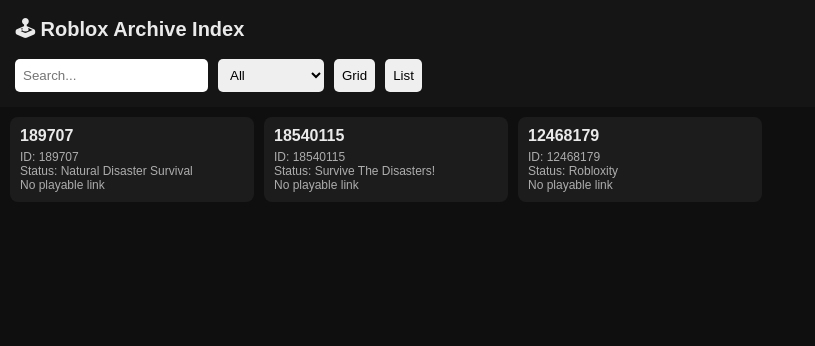
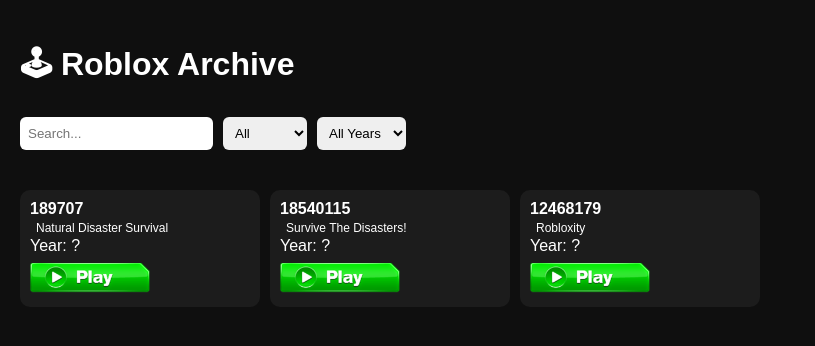
Before and after one commit to Crustav0IndexTeam/Old-Roblox-Archival-Project, a website: page index.html in a window 1280 px wide. Shown: the whole page, without its empty margins (0-815 px from the left). Drawn offline with Linux system fonts and the light colour scheme.

Commit message:
Update index.html

```diff
--- a/index.html
+++ b/index.html
@@ -7,118 +7,92 @@
 <style>
 body {
   margin: 0;
-  font-family: Arial, sans-serif;
+  font-family: Arial;
   background: #0f0f0f;
-  color: #eaeaea;
+  color: white;
 }
 
-/* HEADER */
 header {
-  padding: 15px;
-  background: #151515;
-  display: flex;
-  flex-direction: column;
-  gap: 10px;
+  padding: 20px;
 }
 
-h1 {
-  margin: 0;
-  font-size: 20px;
-}
-
-/* CONTROLS */
 .controls {
   display: flex;
+  gap: 10px;
   flex-wrap: wrap;
-  gap: 10px;
 }
 
 input, select, button {
   padding: 8px;
-  border-radius: 5px;
+  border-radius: 6px;
   border: none;
 }
 
-/* GRID / LIST */
-#list.grid {
+.grid {
   display: grid;
   grid-template-columns: repeat(auto-fill, minmax(220px, 1fr));
   gap: 10px;
-  padding: 10px;
+  padding: 20px;
 }
 
-#list.list {
-  display: block;
+.card {
+  background: #1c1c1c;
   padding: 10px;
+  border-radius: 10px;
 }
 
-/* ITEM CARD */
-.item {
-  background: #1c1c1c;
-  border-radius: 8px;
-  padding: 10px;
-  position: relative;
-  overflow: hidden;
+.badge {
+  font-size: 12px;
+  padding: 2px 6px;
+  border-radius: 4px;
+  display: inline-block;
 }
 
-.title {
-  font-weight: bold;
-  margin-bottom: 5px;
+.valid { background: green; }
+.deleted { background: red; }
+.unrated { background: orange; }
+.invalid { background: gray; }
+
+.play {
+  display: inline-block;
+  margin-top: 8px;
 }
 
-.meta {
-  font-size: 12px;
-  opacity: 0.7;
+.play img {
+  width: 120px;
+  height: auto;
+  display: block;
 }
-
-/* PLAY BUTTON (FIXED STRETCH ISSUE) */
-.play-btn {
-  display: inline-flex;
-  align-items: center;
-  gap: 6px;
-  margin-top: 8px;
-  padding: 6px 10px;
-  background: #2a2a2a;
-  border-radius: 6px;
-  text-decoration: none;
-  color: #4ea1ff;
-}
-
-.play-btn img {
-  width: 18px;
-  height: 18px;
-  object-fit: contain; /* FIXES STRETCHING */
-}
-
-/* STATUS COLORS */
-.VALID { border-left: 4px solid #2ecc71; }
-.DELETED { border-left: 4px solid #e74c3c; }
-.UNAVAILABLE { border-left: 4px solid #f39c12; }
-.UNRATED { border-left: 4px solid #9b59b6; }
-.INVALID { border-left: 4px solid #7f8c8d; }
-
 </style>
 </head>
 
 <body>
 
 <header>
-  <h1>🕹 Roblox Archive Index</h1>
+<h1>🕹 Roblox Archive</h1>
 
 <div class="controls">
 <input id="search" placeholder="Search..." />
 
 <select id="filter">
-      <option value="ALL">All</option>
-      <option value="VALID">Valid</option>
-      <option value="UNRATED">Unrated</option>
-      <option value="UNAVAILABLE">Unavailable</option>
-      <option value="DELETED">Deleted</option>
-      <option value="INVALID">Invalid</option>
+  <option value="all">All</option>
+  <option value="valid">Valid</option>
+  <option value="deleted">Deleted</option>
+  <option value="unrated">Unrated</option>
+  <option value="invalid">Invalid</option>
 </select>
 
-    <button onclick="setGrid()">Grid</button>
-    <button onclick="setList()">List</button>
+<select id="year">
+  <option value="all">All Years</option>
+  <option value="2013">2013</option>
+  <option value="2012">2012</option>
+  <option value="2011">2011</option>
+  <option value="2010">2010</option>
+  <option value="2009">2009</option>
+  <option value="2008">2008</option>
+  <option value="2007">2007</option>
+</select>
+
 </div>
 </header>
 
@@ -128,79 +102,61 @@
 let games = [];
 
 fetch("games.txt")
-  .then(res => res.text())
+  .then(r => r.text())
   .then(text => {
-    games = text
-      .split("\n")
-      .filter(Boolean)
-      .map(line => {
-        const parts = line.split("|").map(x => x.trim());
-
+    games = text.split("\n").filter(Boolean).map(line => {
+      const parts = line.split("|");
       return {
-          type: parts[0],
-          title: parts[1] || "",
-          id: parts[2] || parts[1] // fallback if older format
+        status: parts[0],
+        title: parts[1],
+        id: parts[2],
+        year: parts[3]?.replace("YEAR:", "")
       };
     });
-
-    render();
+    render(games);
   });
 
-function getLink(g) {
-  if (!g.id || g.type !== "VALID") return null;
-  return `https://www.roblox.com/games/${g.id}`;
-}
-
-function render() {
+function render(data) {
   const list = document.getElementById("list");
-  const search = document.getElementById("search").value.toLowerCase();
-  const filter = document.getElementById("filter").value;
-
   list.innerHTML = "";
 
-  games
-    .filter(g => {
-      if (filter !== "ALL" && g.type !== filter) return false;
-      if (search && !(g.title.toLowerCase().includes(search) || g.id.includes(search))) return false;
-      return true;
-    })
-    .forEach(g => {
+  data.forEach(g => {
     const div = document.createElement("div");
-      div.className = `item ${g.type}`;
-
-      const link = getLink(g);
+    div.className = "card";
 
     div.innerHTML = `
-        <div class="title">${g.title || "Unknown"}</div>
-        <div class="meta">ID: ${g.id}</div>
-        <div class="meta">Status: ${g.type}</div>
+      <div><b>${g.title || "Unknown"}</b></div>
+      <div class="badge ${g.status}">${g.status}</div>
+      <div>Year: ${g.year || "?"}</div>
 
-        ${
-          link
-            ? `
-              <a class="play-btn" href="${link}" target="_blank">
+      <a class="play" href="https://www.roblox.com/games/${g.id}" target="_blank">
         <img src="https://github.com/Crustav0IndexTeam/Old-Roblox-Archival-Project/blob/main/play%20button.png?raw=true">
-                Play
       </a>
-            `
-            : `<div class="meta">No playable link</div>`
-        }
     `;
 
     list.appendChild(div);
   });
 }
 
-document.getElementById("search").addEventListener("input", render);
-document.getElementById("filter").addEventListener("change", render);
+function applyFilters() {
+  const q = document.getElementById("search").value.toLowerCase();
+  const f = document.getElementById("filter").value;
+  const y = document.getElementById("year").value;
 
-function setGrid() {
-  document.getElementById("list").className = "grid";
+  const filtered = games.filter(g => {
+    return (
+      (f === "all" || g.status === f) &&
+      (y === "all" || g.year === y) &&
+      (!q || g.title?.toLowerCase().includes(q))
+    );
+  });
+
+  render(filtered);
 }
 
-function setList() {
-  document.getElementById("list").className = "list";
-}
+document.querySelectorAll("input, select").forEach(el => {
+  el.addEventListener("input", applyFilters);
+});
 </script>
 
 </body>
```
Lines whose indentation alone changed are shown as unchanged.
